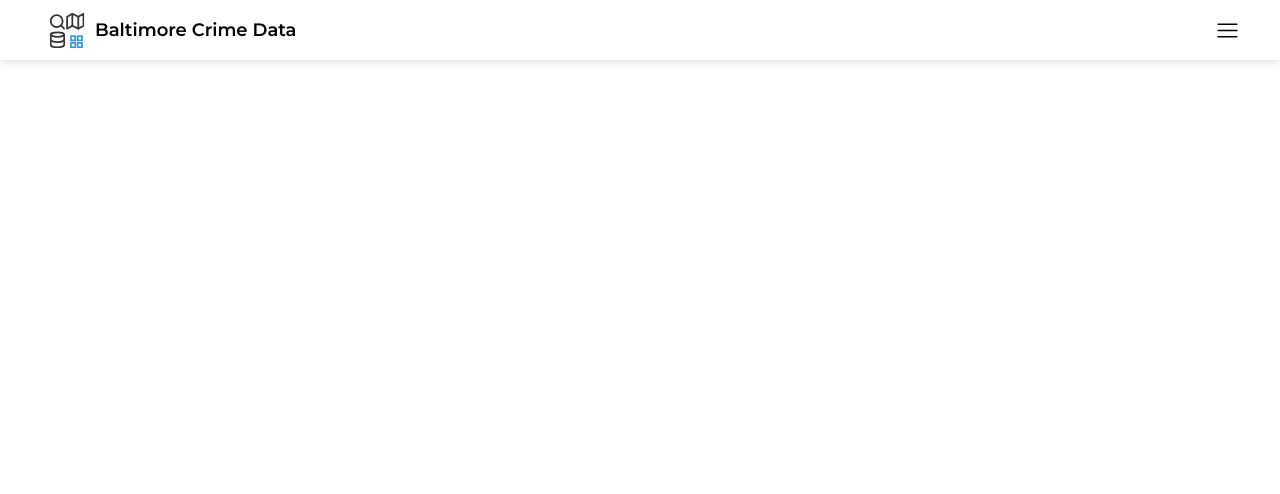
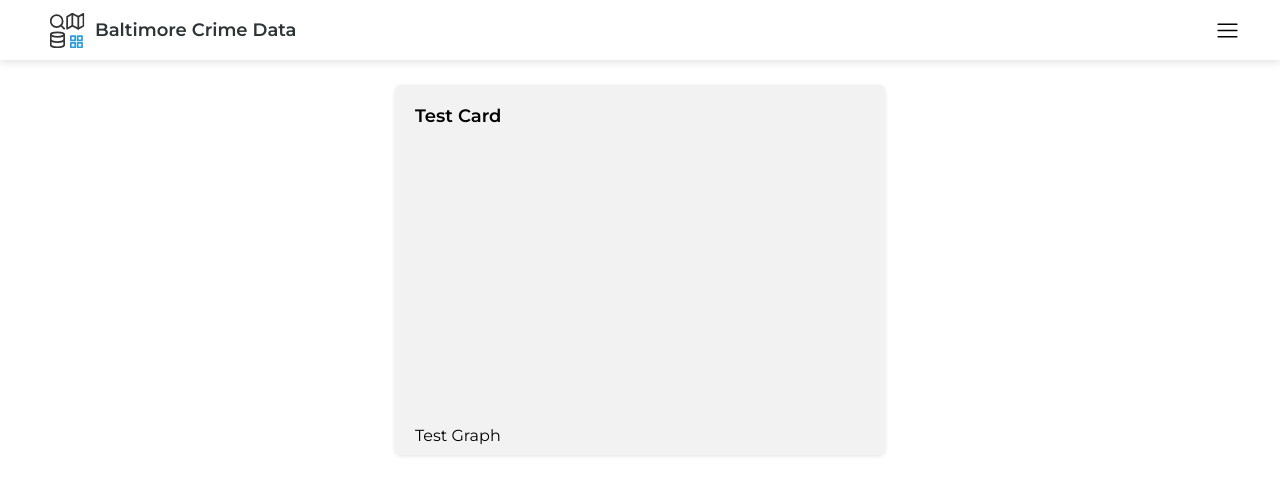
Before and after one commit to Heyeso/CMSC447-Project, a React (Create React App) app in the folder client/: page / in a window 1280 px wide. Shown: the top 494 px of the page. Built offline with nearby package versions, Linux system fonts and the light colour scheme.

Commit message:
Feat: Page Navigation & Routing

```diff
--- a/client/src/App.tsx
+++ b/client/src/App.tsx
@@ -1,8 +1,10 @@
 import React, { useState } from "react";
+import { Route, Routes } from "react-router-dom";
 import styled from "styled-components";
 import FilterData from "./components/FilterData";
 import TopNav from "./components/TopNavigation";
 import { COLORS } from "./utils/constants";
+import MainPage from "./components/Main";
 
 const Container = styled.div`
   position: relative;
@@ -10,17 +12,35 @@ const Container = styled.div`
   width: 100%;
   height: 100%;
   box-sizing: border-box;
-  padding: 10px;
-  display: flex;
+  padding: 0;
+`;
+
+const MainPageContainer = styled.main`
+  display: block;
+  width: 100%;
+  height: 100%;
+  overflow: auto;
+  padding: 15px 10px;
+  padding-top: 70px;
+  box-sizing: border-box;
 `;
 
 function App() {
   const [filterBarOpen, setFilterBarOpen] = useState<boolean>(false);
+  const [currentRoute, setCurrentRoute] = useState<string>("");
 
   return (
     <Container className="App">
-      <TopNav routes={[]} setFilterBarOpen={setFilterBarOpen} />
+      <TopNav route={currentRoute} setFilterBarOpen={setFilterBarOpen} />
       {filterBarOpen && <FilterData setFilterBarOpen={setFilterBarOpen} />}
+      <MainPageContainer>
+        <Routes>
+          <Route
+            path="/"
+            element={<MainPage setCurrentRoute={setCurrentRoute} />}
+          />
+        </Routes>
+      </MainPageContainer>
     </Container>
   );
 }
--- a/client/src/components/FilterData.tsx
+++ b/client/src/components/FilterData.tsx
@@ -11,6 +11,7 @@ const NullBackground = styled.div`
   width: 100%;
   height: 100%;
   background-color: rgba(0, 0, 0, 0.3);
+  z-index: 100;
 `;
 const FilterDataContainer = styled.nav`
   background-color: ${COLORS.WHITE};
@@ -57,7 +58,9 @@ function FilterData({ setFilterBarOpen }: Props) {
             tag={ButtonTags.CONFIRM}
             margin="0px 5px"
             onClick={() => {
-              {/* TODO:Apply and Reset Filters on Apply changes */}
+              {
+                /* TODO:Apply and Reset Filters on Apply changes */
+              }
               setFilterBarOpen(false);
             }}
           >
@@ -67,7 +70,9 @@ function FilterData({ setFilterBarOpen }: Props) {
             tag={ButtonTags.CANCEL}
             margin="0px 5px"
             onClick={() => {
-              {/* TODO:Reset Filters on Cancel */}
+              {
+                /* TODO:Reset Filters on Cancel */
+              }
               setFilterBarOpen(false);
             }}
           >
--- /dev/null
+++ b/client/src/components/Main.tsx
@@ -0,0 +1,37 @@
+import React, { Suspense } from "react";
+import styled from "styled-components";
+
+const DataCardView = React.lazy(() => import("../reusable/DataCardView"));
+const DataCardsContainer = styled.section`
+  width: 100%;
+  height: fit-content;
+  box-sizing: border-box;
+  display: flex;
+  flex-wrap: wrap;
+  justify-content: center;
+`;
+
+interface Props {
+  setCurrentRoute: (value: string) => void;
+}
+function Main({ setCurrentRoute }: Props) {
+  return (
+    <>
+      {/* TODO: Map Goes here */}
+      <DataCardsContainer>
+        <Suspense fallback={<div>loading</div>}>
+          <DataCardView
+            title="Test Card"
+            onClick={() => {
+              setCurrentRoute("Test Card");
+            }}
+          >
+            Test Graph
+          </DataCardView>
+        </Suspense>
+      </DataCardsContainer>
+    </>
+  );
+}
+
+export default Main;
--- a/client/src/components/TopNavigation.tsx
+++ b/client/src/components/TopNavigation.tsx
@@ -4,6 +4,7 @@ import { COLORS } from "../utils/constants";
 import { ReactComponent as MenuIcon } from "./../assets/menu.icon.svg";
 import { ReactComponent as Logo } from "./../assets/logo.icon.svg";
 import { ReactComponent as NextIcon } from "./../assets/next.icon.svg";
+import { Link } from "react-router-dom";
 
 const TopNavigationContainer = styled.nav`
   position: fixed;
@@ -17,6 +18,8 @@ const TopNavigationContainer = styled.nav`
   display: flex;
   box-shadow: rgba(99, 99, 99, 0.2) 0px 2px 8px 0px;
   align-items: center;
+  z-index: 50;
+
   #filter-icon {
     margin: 0;
     margin-left: auto;
@@ -42,7 +45,7 @@ const TitleContainer = styled.div`
   width: fit-content;
   align-items: center;
 `;
-const Title = styled.h1`
+const Title = styled(Link)`
   margin: 0 10px;
   font-size: 18px;
   font-weight: 600;
@@ -50,6 +53,8 @@ const Title = styled.h1`
   cursor: pointer;
   display: flex;
   align-items: center;
+  text-decoration: none;
+  color: ${COLORS.TEXT1};
   @media (hover: hover) {
     :hover {
       color: ${COLORS.CONFIRM};
@@ -61,7 +66,7 @@ const Title = styled.h1`
     width: 35px;
   }
 `;
-const Routes = styled.span`
+const RouteContainer = styled.span`
   display: flex;
   align-items: center;
   margin: 0 5px;
@@ -87,31 +92,25 @@ const Routes = styled.span`
 `;
 
 interface Props {
-  routes: string[];
+  route: string;
   setFilterBarOpen: (value: boolean) => void;
 }
 
-function TopNavigation({ routes, setFilterBarOpen }: Props) {
+function TopNavigation({ route, setFilterBarOpen }: Props) {
   return (
     <TopNavigationContainer>
       <TitleContainer>
-        <Title>
+        <Title to="/">
           <Logo />
           Baltimore Crime Data
         </Title>
-        {routes.map((element, index) => (
-          <Routes
-            key={index}
-            className={index === routes.length - 1 ? "" : "prev"}
-          >
-            <NextIcon /> {element}
-          </Routes>
-        ))}
+        {route !== "" && (
+          <RouteContainer>
+            <NextIcon /> {route}
+          </RouteContainer>
+        )}
       </TitleContainer>
-      <MenuIcon
-        id="filter-icon"
-        onClick={() => setFilterBarOpen(true)}
-      />
+      <MenuIcon id="filter-icon" onClick={() => setFilterBarOpen(true)} />
     </TopNavigationContainer>
   );
 }
```
